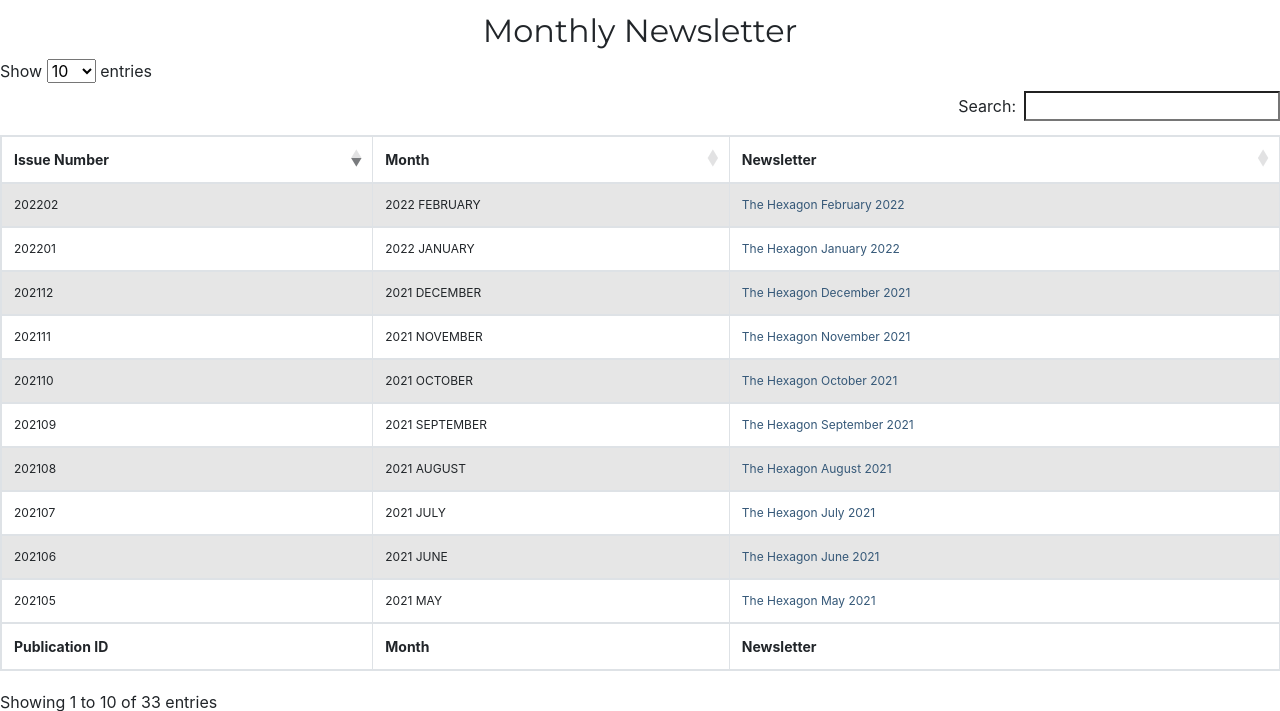
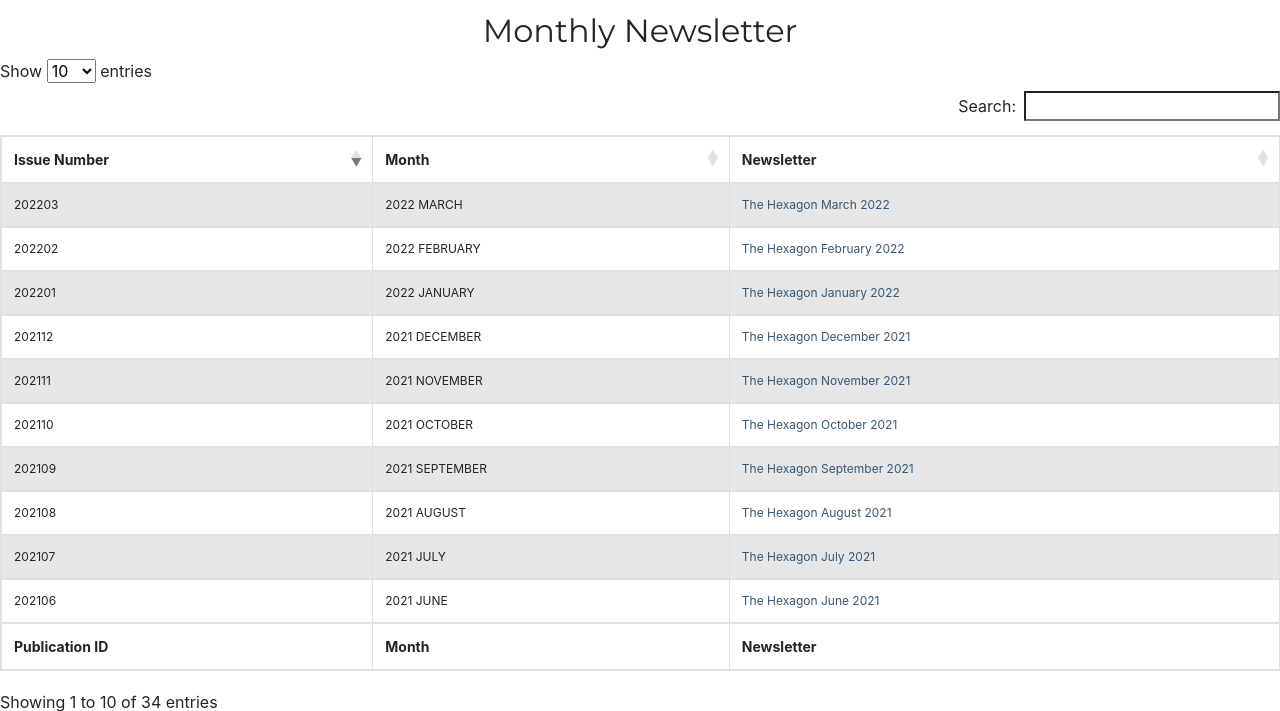
Before and after one commit to thecodesydney/codesydneywebsite, a Flask app: page /newsletter in a window 1280 px wide. Shown: the part 213-924 px from the top of the page. Run offline with Flask 2, Linux system fonts and the light colour scheme; some libraries are stand-ins or nearby versions.

Commit message:
March 2022 Newsletter

```diff
--- a/templates/newsletter.html
+++ b/templates/newsletter.html
@@ -28,6 +28,11 @@
             </tr>
         </thead>
         <tbody>
+            <tr>
+              <td>202203</td>
+              <td>2022 MARCH</td>
+              <td><a href="{{ url_for('static', filename='pdf/The_Hexagon_March_2022.pdf') }}" target="_blank">The Hexagon March 2022</a></td>
+            </tr>
             <tr>
               <td>202202</td>
               <td>2022 FEBRUARY</td>
```
Also changed, not shown: 1 other file.
